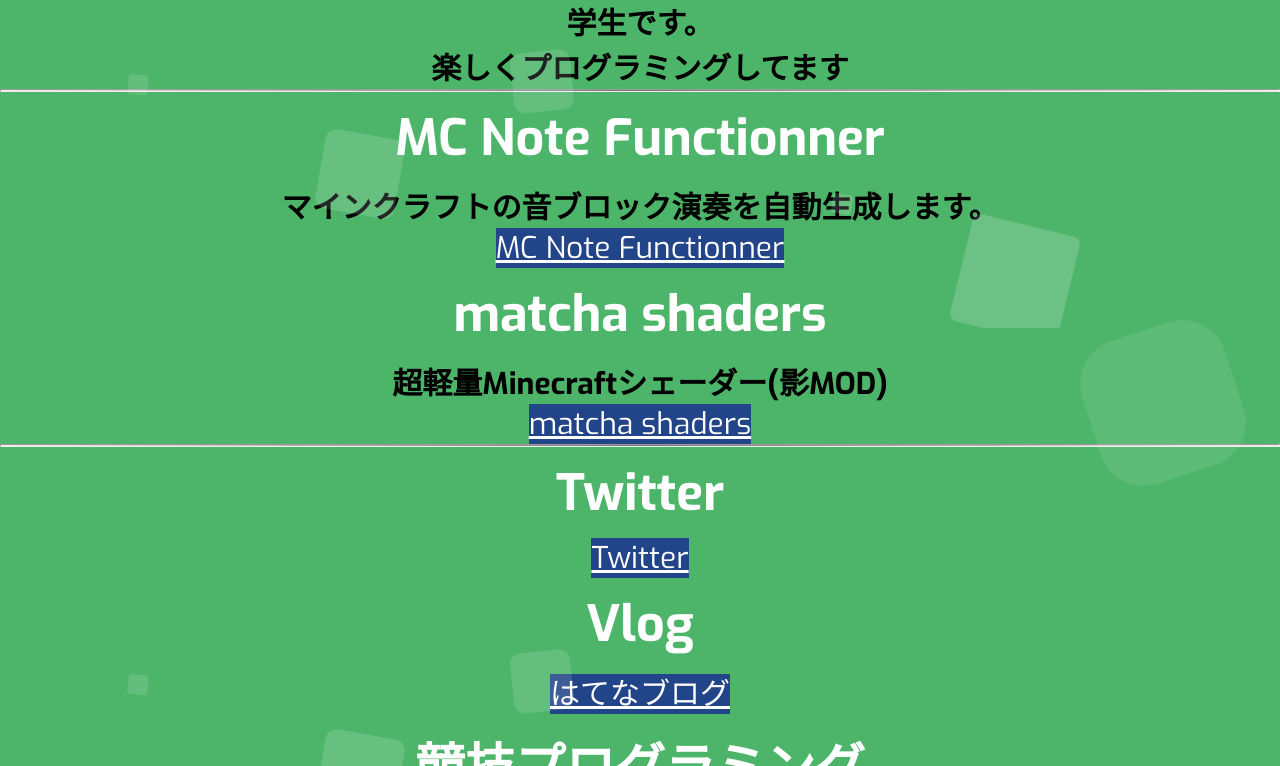
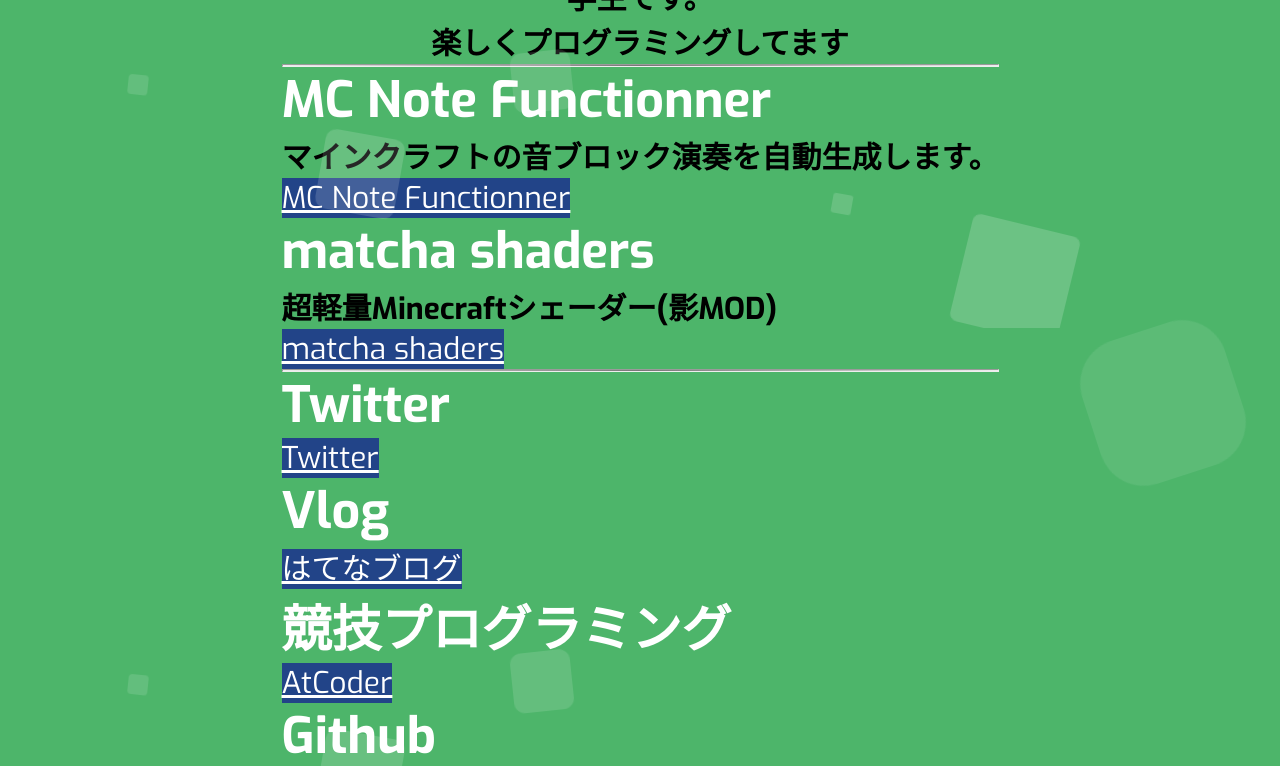
Before and after one commit to matcha1024/matcha1024-heroku, a Flask app: page / in a window 1280 px wide. Shown: the part 472-1238 px from the top of the page. Run offline with Flask 2, Linux system fonts and the light colour scheme.

Commit message:
centering block inner

```diff
--- a/templates/index.html
+++ b/templates/index.html
@@ -58,17 +58,18 @@
     top:10vh;
     text-align: center;
 }
+.txt {
+    display: inline-block;
+    text-align: left;
+}
 
 .context h1{
-	padding: 0.25em 0.5em;/*上下 左右の余白*/
   	background: transparent;/*背景透明に*/
-    text-align: center;
     color: #fff;
     font-size: 50px;
 }
 
 .context h2{
-    text-align: center;
     font-size: 30px;
 }
 
@@ -78,7 +79,6 @@
 
 .context a{
     background-color: #248;
-    text-align: center;
     font-size: 30px;
     color:#fff
 }
@@ -421,6 +421,7 @@
         <h2>学生です。</h2>
         <h2>楽しくプログラミングしてます</h2>
 
+        <div class="txt">
         <hr>
 
         <h1>MC Note Functionner</h1>
@@ -445,7 +446,7 @@
         <h1>Github</h1>
         <a href="https://github.com/matcha1024/matcha1024-heroku"><img src="https://github-link-card.s3.ap-northeast-1.amazonaws.com/matcha1024/matcha1024-heroku.png" width="460px"></a>
 
-
+    	</div>
         </div>
         <div class="area" >
             <ul class="circles">
```
Also changed, not shown: templates/index2.html (+6 -4 lines), app.py (line endings or trailing spaces).
